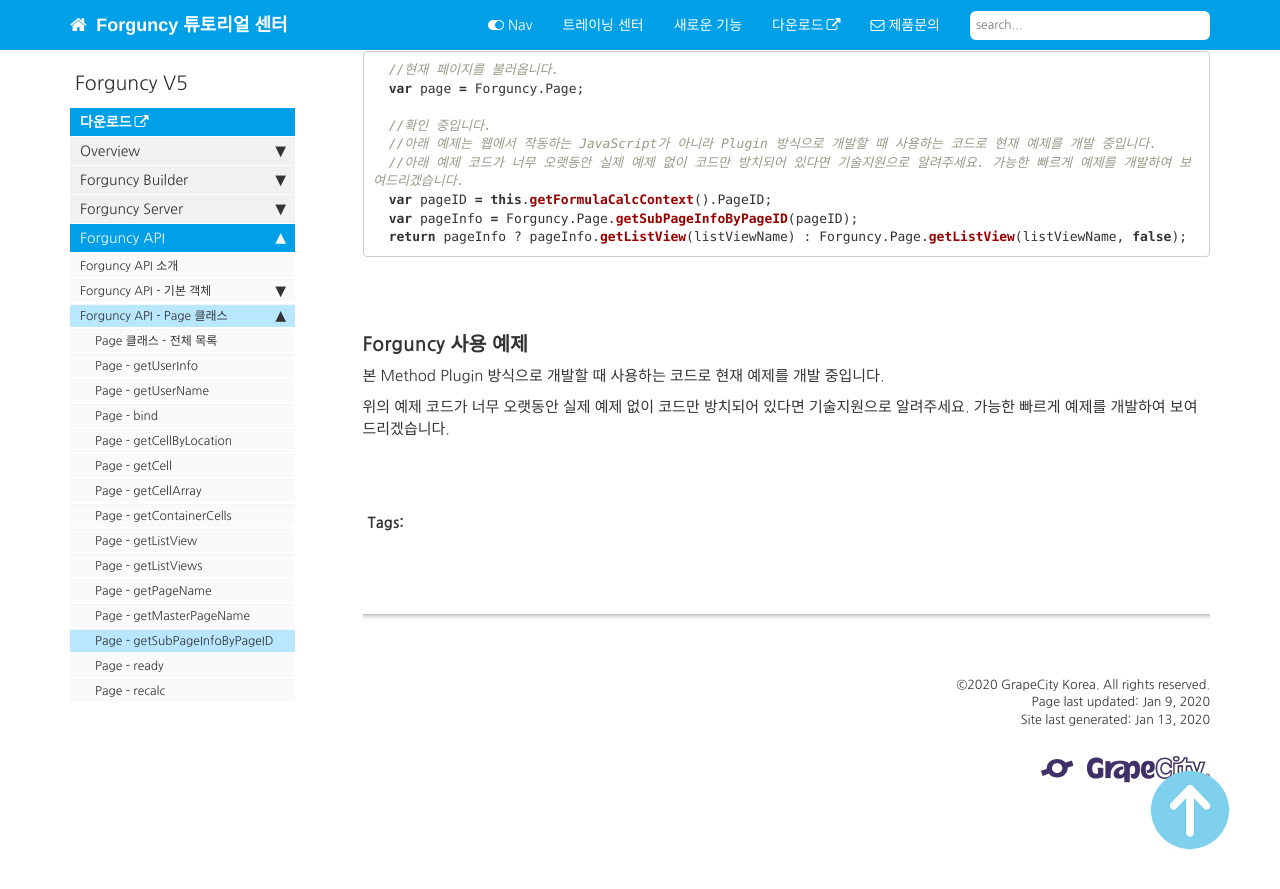
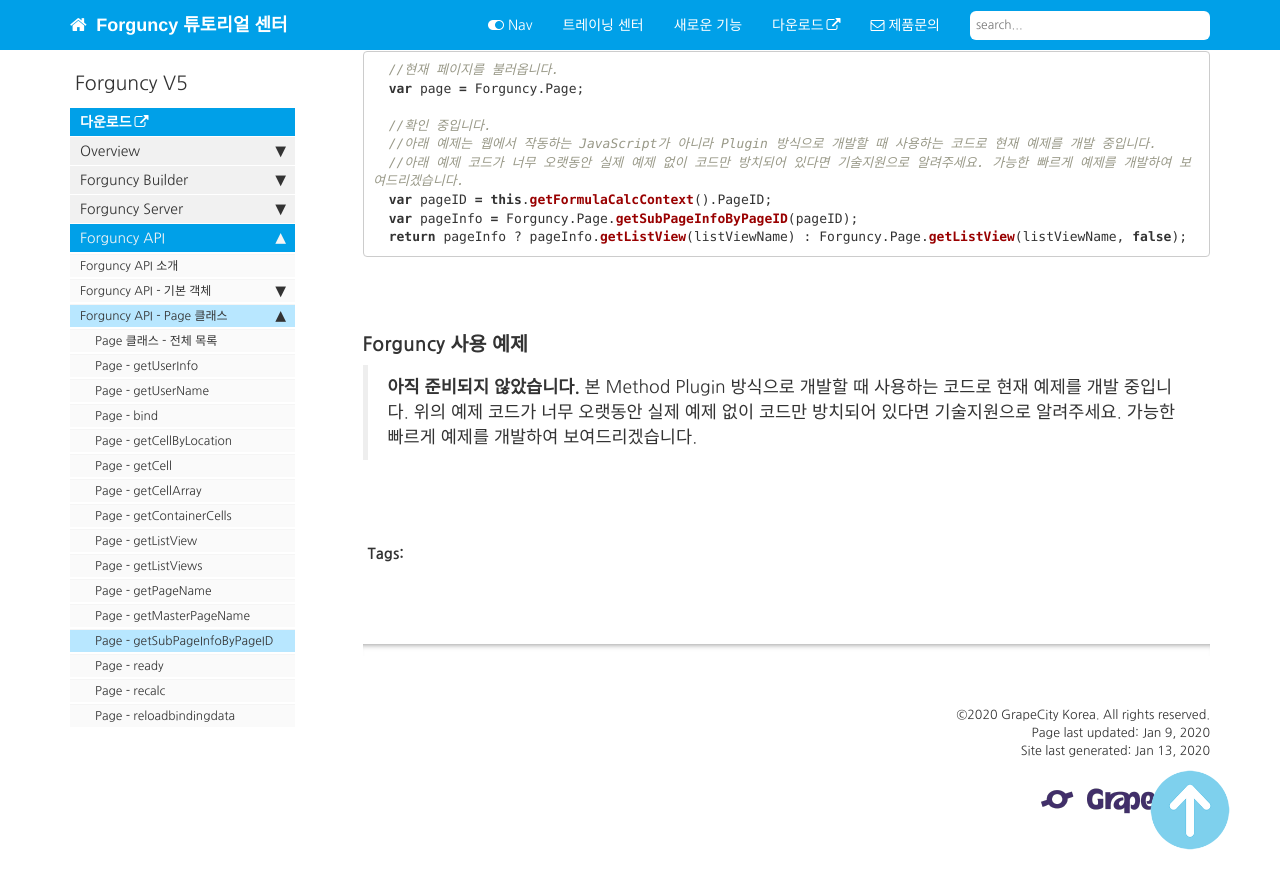
Before and after one commit to Xeppetto/Forguncy-Korea.github.io, a Jekyll site: the page built from pages/forguncy5_03_javascript_api/fgc5jsapi_page_class/fgc5jsapi_page_class_getsubpageinfobypageid.md, in a window 1280 px wide and 900 px high, scrolled down 1050 px. Shown: the top 889 px of the window. Built offline with Jekyll 4.4.1, drawn with Linux system fonts in a browser that asks for light colours; comment, search, counter and statistics services are not loaded.

Commit message:
page - reloadBindingData 1
1

```diff
--- a/_data/sidebars/forguncy5_sidebar.yml
+++ b/_data/sidebars/forguncy5_sidebar.yml
@@ -173,6 +173,10 @@
                 url: /fgc5jsapi_page-class-recalc.html
                 output: web, pdf
 
+              - title: Page - reloadbindingdata
+                url: /fgc5jsapi_page-class-reloadbindingdata.html
+                output: web, pdf
+
 #            - title: Forguncy API - 메소드
 #              output: web, pdf
 #
--- a/pages/forguncy5_03_javascript_api/fgc5jsapi_page_class/fgc5jsapi_page_class_getsubpageinfobypageid.md
+++ b/pages/forguncy5_03_javascript_api/fgc5jsapi_page_class/fgc5jsapi_page_class_getsubpageinfobypageid.md
@@ -52,9 +52,9 @@
 
 ### Forguncy 사용 예제
 
-본 Method Plugin 방식으로 개발할 때 사용하는 코드로 현재 예제를 개발 중입니다.
-
-위의 예제 코드가 너무 오랫동안 실제 예제 없이 코드만 방치되어 있다면 기술지원으로 알려주세요. 가능한 빠르게 예제를 개발하여 보여드리겠습니다.
+> **아직 준비되지 않았습니다.**
+> 본 Method Plugin 방식으로 개발할 때 사용하는 코드로 현재 예제를 개발 중입니다.
+> 위의 예제 코드가 너무 오랫동안 실제 예제 없이 코드만 방치되어 있다면 기술지원으로 알려주세요. 가능한 빠르게 예제를 개발하여 보여드리겠습니다.
 
 
 <br /><br />
--- a/pages/forguncy5_03_javascript_api/fgc5jsapi_page_class/fgc5jsapi_page_class_list.md
+++ b/pages/forguncy5_03_javascript_api/fgc5jsapi_page_class/fgc5jsapi_page_class_list.md
@@ -31,7 +31,7 @@
 | [getSubPageInfoByPageID](fgc5jsapi_page-class-getsubpageinfobypageid.html) | Page ID를 기반으로 하위 페이지 정보들을 가져옵니다. 브라우저상에 보이는 각 상위/하위 페이지들에 Forguncy는 각기 고유한 Page ID를 부여합니다.<br/>이를 이용하여 Forguncy로 제작하는 여러 기능들을 조절합니다. <br />[CellTypeBase.getFormulaCalcContext]()와 [CommandBase.getFormulaCalcContext]() 메소드들을 이용하여 페이지 ID를 확인하실 수도 있습니다. |
 | [ready](fgc5jsapi_page-class-ready.html) | 페이지 로딩이 완료된 후 Ready 메소드에 정의한 Callback 함수가 호출됩니다.<br />페이지 내 기능 로직을 처리하는 방법으로 페이지 내의 모든 요소들이 작동 준비되었을 때 Callback으로 처리하는 방식이 더 추천하는 방식입니다. |
 | [recalc](fgc5jsapi_page-class-recalc.html) | 페이지 내 모든 수식을 다시 계산하도록 합니다. |
-| reloadBindingData | 현재 페이지에 사용 중인 Database의 Table들과 View들을 다시 불러오기합니다. |
+| [reloadBindingData](fgc5jsapi_page-class-reloadbindingdata.html) | 현재 페이지에 사용 중인 Database의 Table들과 View들을 다시 불러오기합니다. |
 | resumeCalc | 페이지 내 수식들을 표시하는 시점을 수식이 들어 있는 해당 셀을 호출하는 시점에 적용하여 표시하도록 합니다.<br />페이지 내 계산을 일시 중지하기 위해 [suspendCalc]()와 함께 사용하시기를 추천합니다. |
 | setCurrentRow | Database 특정 값이 들어 있는 행을 지정합니다. 예를 들어, 어떤 데이터가 어떤 테이블의 3번째 행에 들어 있다면, 그 3번째 행의 모든 내용들이 화면의 페이지에 표시될 수 있도록 Database Table의 특정 행을 선택합니다. |
 | suspendCalc | 화면 내 보이는 페이지의 수식 계산을 일시 중단합니다. 이 기능은 일반적으로 많은 량의 데이터를 처리할 때 성능 향상을 위해 사용합니다. 수식 계산을 계속 진행하시기 위해 resumeCalc()와 함께 사용하시기를 추천합니다. |
```
Also changed, not shown: pages/forguncy5_03_javascript_api/fgc5jsapi_page_class/fgc5jsapi_page_class_reloadBindingData.md (added, +79 -0 lines), images/forguncy5/ex-ss_page-reloadbindingdata01.png (added), images/forguncy5/ex-ss_page-reloadbindingdata02.png (added), images/forguncy5/ex-ss_page-reloadbindingdata03.png (added), images/forguncy5/ex-ss_page-reloadbindingdata04.png (added), images/forguncy5/ex-ss_page-reloadbindingdata05.png (added), images/forguncy5/ex-ss_page-reloadbindingdata06.png (added).
